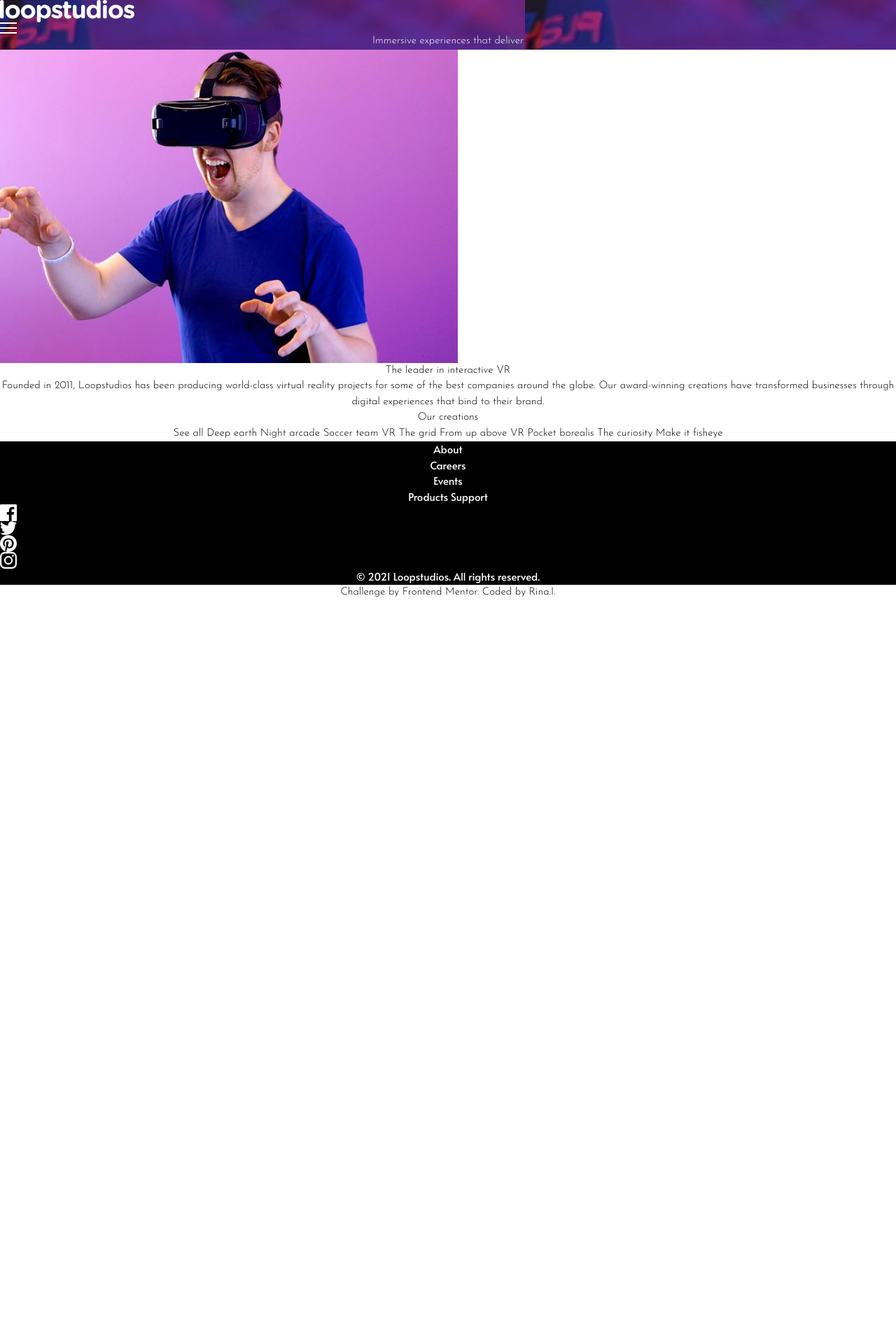
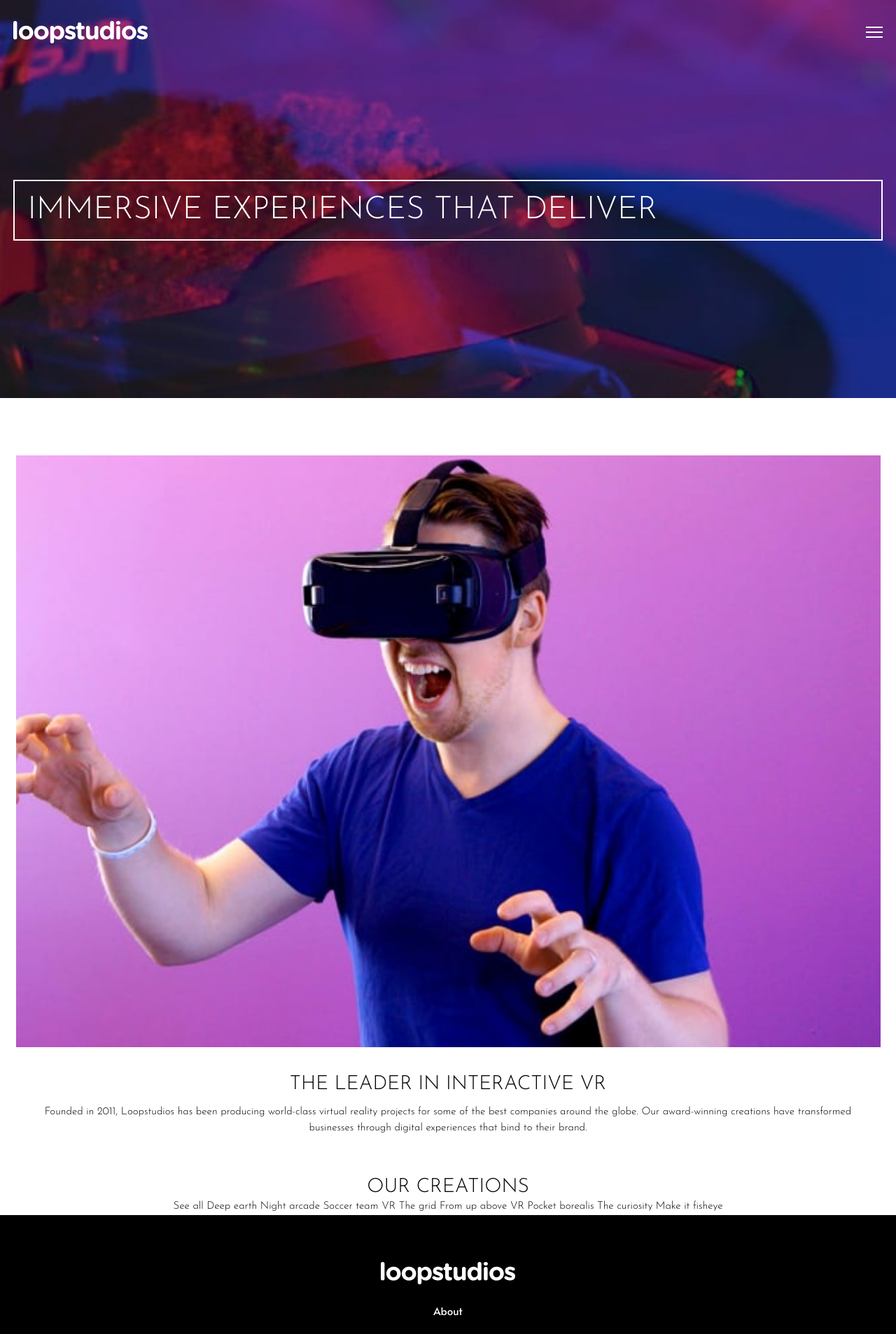
Before and after one commit to dodrin/loopStudios, a React (Vite) app: page / in a window 1280 px wide. Shown: the top 1907 px of the page at 70% size. Before the commit the page ends 858 px from the top, so only its background shows below. Built offline with nearby package versions, Linux system fonts and the light colour scheme.

Commit message:
Implement footer

```diff
--- a/src/App.css
+++ b/src/App.css
@@ -1,5 +1,10 @@
 #root {
-  max-width: 1440px;
+  /* max-width: 375px; */
   margin: 0 auto;
   text-align: center;
+  overflow: hidden;
 }
+
+/* * {
+  outline: 1px solid red;
+} */
--- a/src/App.jsx
+++ b/src/App.jsx
@@ -2,16 +2,14 @@ import "./App.css";
 
 // SVG assets
 import Logo from "./assets/logo.svg?react";
-import FacebookIcon from "./assets/icon-facebook.svg?react";
-import InstagramIcon from "./assets/icon-instagram.svg?react";
-import PinterestIcon from "./assets/icon-pinterest.svg?react";
-import TwitterIcon from "./assets/icon-twitter.svg?react";
+
 import Burger from "./assets/icon-hamburger.svg?react";
 import interactive from "./assets/mobile/image-interactive.jpg";
 import mobileHero from "./assets/mobile/image-hero.jpg";
 
 import Attribution from "./components/Attribution";
 import { useRef } from "react";
+import Footer from "./components/footer";
 
 function App() {
   const menuRef = useRef(null);
@@ -23,59 +21,69 @@ function App() {
     }
   };
 
+  const menu = ["About", "Careers", "Events", "Products", "Supoort"];
+
   return (
     <>
-      <div style={{ backgroundImage: `url(${mobileHero})` }}>
+      {/* bg image section */}
+      <div
+        className="p-5 py-8"
+        style={{
+          backgroundImage: `url(${mobileHero})`,
+          backgroundRepeat: "no-repeat",
+          backgroundSize: "cover",
+        }}
+      >
         {/* Top nav menu */}
-        <div className="">
+        <div className="flex justify-between items-center">
           <a href="#">
-            <Logo />
+            <Logo alt="Loopstudios-logo" />
           </a>
-          <div className="bg-black overflow-hidden hidden " ref={menuRef}>
-            <a>About</a>
-            <a>Careers</a>
-            <a>Events</a>
-            <a>Products</a>
-            <a>Support</a>
+          <div
+            className="flex flex-col fixed top-0 left-0 w-screen bg-black overflow-hidden hidden"
+            ref={menuRef}
+          >
+            {menu.map((menuItem) => (
+              <a className="text-white text-3xl" key={menuItem}>
+                {menuItem.toUpperCase()}
+              </a>
+            ))}
           </div>
           <div className="buger" onClick={toggleMenu}>
-            <Burger />
+            <Burger alt="Menu-icon" />
           </div>
         </div>
         <div className="hero">
-          <h1 class="text-white">Immersive experiences that deliver</h1>
+          <h1 className="text-white text-5xl border-2 border-white my-52 p-5 text-left">
+            {`Immersive experiences that deliver`.toUpperCase()}
+          </h1>
         </div>
       </div>
+      {/* bg image section end */}
+      {/* The leader in interractive VR section */}
+      <div className="flex flex-col m-6 my-12">
+        <img
+          src={interactive}
+          alt="Person-wearing-VR-goggle"
+          className="my-10"
+        />
 
-      <div>
-        <img src={interactive} alt="Person-wearing-VR-goggle" />
-        <h2>The leader in interactive VR</h2>
-        <p>
-          Founded in 2011, Loopstudios has been producing world-class virtual
-          reality projects for some of the best companies around the globe. Our
-          award-winning creations have transformed businesses through digital
-          experiences that bind to their brand.
-        </p>
+        <div className="mx-3">
+          <h2 className="text-3xl">
+            {`The leader in interactive VR`.toUpperCase()}
+          </h2>
+          <p className="mx-7 my-3">
+            Founded in 2011, Loopstudios has been producing world-class virtual
+            reality projects for some of the best companies around the globe.
+            Our award-winning creations have transformed businesses through
+            digital experiences that bind to their brand.
+          </p>
+        </div>
       </div>
-      <h2>Our creations</h2>
+      <h2 className="text-3xl">{`Our creations`.toUpperCase()}</h2>
       See all Deep earth Night arcade Soccer team VR The grid From up above VR
       Pocket borealis The curiosity Make it fisheye
-      <footer className="footer">
-        <ul>
-          <li>About</li>
-          <li>Careers</li>
-          <li>Events</li>
-          <li>Products Support</li>
-        </ul>
-
-        <div>
-          <FacebookIcon alt="Facebook-icon" />
-          <TwitterIcon alt="Twitter-icon" />
-          <PinterestIcon alt="Pinterest-icon" />
-          <InstagramIcon alt="Instagram-icon" />
-        </div>
-        <p>© 2021 Loopstudios. All rights reserved.</p>
-      </footer>
+      <Footer />
       <Attribution />
     </>
   );
--- /dev/null
+++ b/src/components/Footer.jsx
@@ -0,0 +1,29 @@
+import Logo from "../assets/logo.svg?react";
+import FacebookIcon from "../assets/icon-facebook.svg?react";
+import InstagramIcon from "../assets/icon-instagram.svg?react";
+import PinterestIcon from "../assets/icon-pinterest.svg?react";
+import TwitterIcon from "../assets/icon-twitter.svg?react";
+
+export default function Footer() {
+
+  const menu = ["About", "Careers", "Events", "Products", "Supoort"];
+
+  return (
+    <footer className="footer flex flex-col items-center p-8 py-16">
+      <Logo className="m-2" />
+      <ul>
+        {menu.map((menuItem) => (
+          <li className="my-5" key={menuItem}>{menuItem}</li>
+        ))}
+      </ul>
+
+      <div className="flex items-center m-5">
+        <FacebookIcon className="mr-5" alt="Facebook-icon" />
+        <TwitterIcon className="mr-5" alt="Twitter-icon" />
+        <PinterestIcon className="mr-5" alt="Pinterest-icon" />
+        <InstagramIcon alt="Instagram-icon" />
+      </div>
+      <p>© 2021 Loopstudios. All rights reserved.</p>
+    </footer>
+  );
+}
```
Also changed, not shown: src/components/Attribution.jsx (+7 -4 lines).
